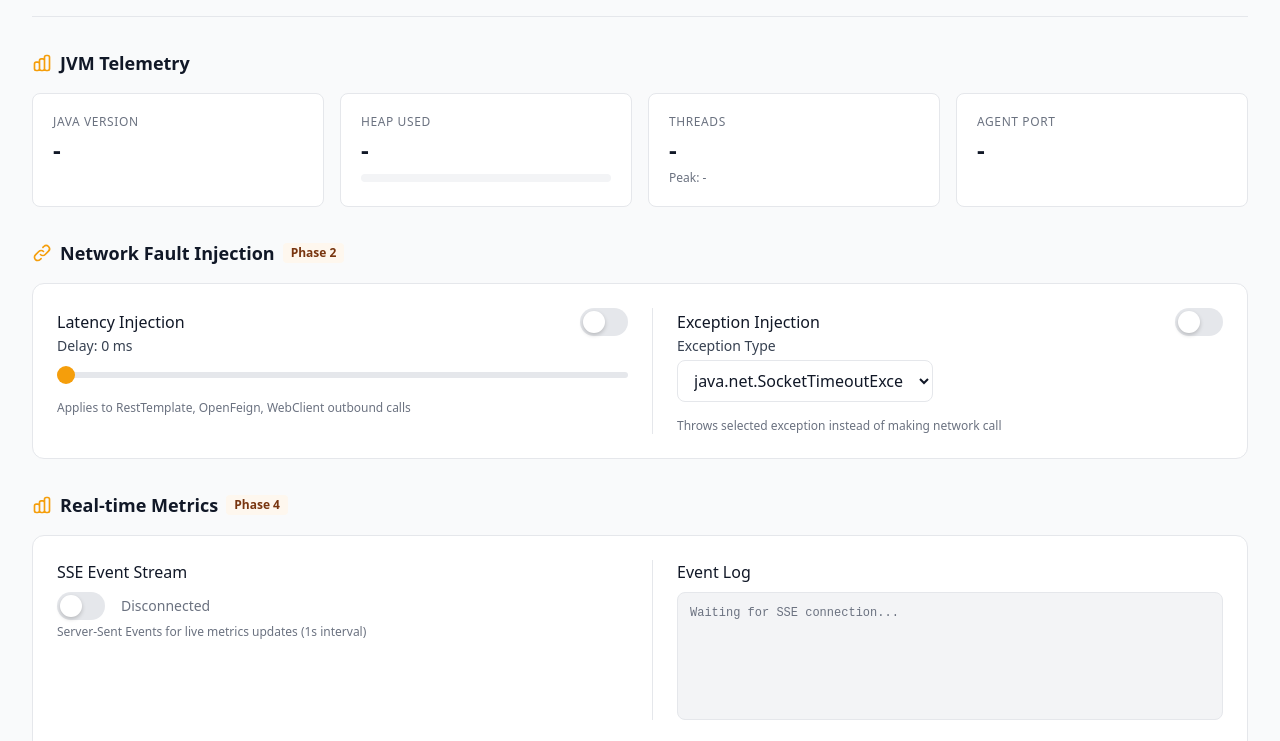
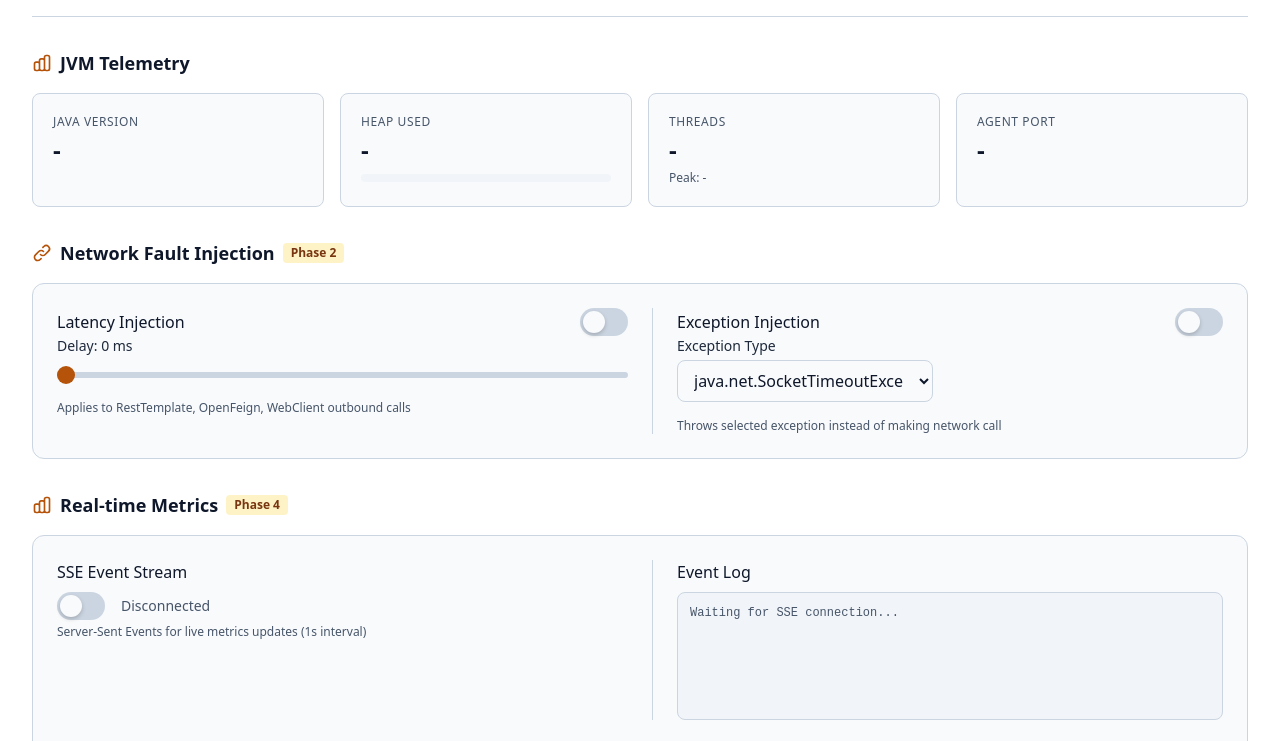
Before and after one commit to haipeng-guo-dev/my-chaos-agent, a plain HTML site: page agent-core/src/main/resources/index.html in a window 1280 px wide. Shown: the part 104-845 px from the top of the page. Drawn offline with nearby package versions, Linux system fonts and the light colour scheme; no server answers.

Commit message:
Improve contrast for both themes + add logo to dashboard

```diff
--- a/agent-core/src/main/resources/index.html
+++ b/agent-core/src/main/resources/index.html
@@ -25,108 +25,110 @@
     </script>
     <style>
         :root {
-            --bg-primary: #f9fafb;
-            --bg-secondary: #ffffff;
-            --bg-tertiary: #f3f4f6;
-            --text-primary: #111827;
-            --text-secondary: #374151;
-            --text-muted: #6b7280;
-            --border-color: #e5e7eb;
-            --border-hover: #d1d5db;
-            --card-shadow: 0 1px 3px rgba(0,0,0,0.1);
-            --card-shadow-hover: 0 10px 25px -5px rgba(0,0,0,0.1);
-            --accent: #f59e0b;
-            --accent-hover: #d97706;
-            --accent-bg: #fef7ee;
+            /* Light theme (default) - High contrast */
+            --bg-primary: #ffffff;
+            --bg-secondary: #f8fafc;
+            --bg-tertiary: #f1f5f9;
+            --text-primary: #0f172a;
+            --text-secondary: #1e293b;
+            --text-muted: #475569;
+            --border-color: #cbd5e1;
+            --border-hover: #94a3b8;
+            --card-shadow: 0 1px 3px rgba(15, 23, 42, 0.1);
+            --card-shadow-hover: 0 10px 25px -5px rgba(15, 23, 42, 0.15);
+            --accent: #b45309;
+            --accent-hover: #92400e;
+            --accent-bg: #fef3c7;
             --accent-text: #78350f;
-            --green-bg: #ecfdf5;
-            --green-text: #065f46;
-            --red-bg: #fef2f2;
+            --green-bg: #dcfce7;
+            --green-text: #166534;
+            --red-bg: #fee2e2;
             --red-text: #991b1b;
-            --yellow-bg: #fffbeb;
+            --yellow-bg: #fef3c7;
             --yellow-text: #92400e;
-            --code-bg: #f3f4f6;
-            --code-text: #374151;
+            --code-bg: #f1f5f9;
+            --code-text: #0f172a;
             --disabled-opacity: 0.5;
         }
 
         @media (prefers-color-scheme: dark) {
             :root:not(.light) {
-                --bg-primary: #111827;
-                --bg-secondary: #1f2937;
-                --bg-tertiary: #374151;
-                --text-primary: #f9fafb;
-                --text-secondary: #e5e7eb;
-                --text-muted: #9ca3af;
-                --border-color: #374151;
-                --border-hover: #4b5563;
-                --card-shadow: 0 1px 3px rgba(0,0,0,0.3);
-                --card-shadow-hover: 0 10px 25px -5px rgba(0,0,0,0.4);
+                /* Dark theme - High contrast */
+                --bg-primary: #020617;
+                --bg-secondary: #0f172a;
+                --bg-tertiary: #1e293b;
+                --text-primary: #f8fafc;
+                --text-secondary: #e2e8f0;
+                --text-muted: #94a3b8;
+                --border-color: #334155;
+                --border-hover: #475569;
+                --card-shadow: 0 1px 3px rgba(0, 0, 0, 0.4);
+                --card-shadow-hover: 0 10px 25px -5px rgba(0, 0, 0, 0.5);
                 --accent: #fbbf24;
                 --accent-hover: #f59e0b;
                 --accent-bg: #78350f;
                 --accent-text: #fef3c7;
                 --green-bg: #064e3b;
-                --green-text: #a7f3d0;
+                --green-text: #86efac;
                 --red-bg: #7f1d1d;
                 --red-text: #fca5a5;
                 --yellow-bg: #78350f;
                 --yellow-text: #fde68a;
-                --code-bg: #1f2937;
-                --code-text: #e5e7eb;
+                --code-bg: #1e293b;
+                --code-text: #f8fafc;
                 --disabled-opacity: 0.6;
             }
         }
 
         .light {
-            --bg-primary: #f9fafb;
-            --bg-secondary: #ffffff;
-            --bg-tertiary: #f3f4f6;
-            --text-primary: #111827;
-            --text-secondary: #374151;
-            --text-muted: #6b7280;
-            --border-color: #e5e7eb;
-            --border-hover: #d1d5db;
-            --card-shadow: 0 1px 3px rgba(0,0,0,0.1);
-            --card-shadow-hover: 0 10px 25px -5px rgba(0,0,0,0.1);
-            --accent: #f59e0b;
-            --accent-hover: #d97706;
-            --accent-bg: #fef7ee;
+            --bg-primary: #ffffff;
+            --bg-secondary: #f8fafc;
+            --bg-tertiary: #f1f5f9;
+            --text-primary: #0f172a;
+            --text-secondary: #1e293b;
+            --text-muted: #475569;
+            --border-color: #cbd5e1;
+            --border-hover: #94a3b8;
+            --card-shadow: 0 1px 3px rgba(15, 23, 42, 0.1);
+            --card-shadow-hover: 0 10px 25px -5px rgba(15, 23, 42, 0.15);
+            --accent: #b45309;
+            --accent-hover: #92400e;
+            --accent-bg: #fef3c7;
             --accent-text: #78350f;
-            --green-bg: #ecfdf5;
-            --green-text: #065f46;
-            --red-bg: #fef2f2;
+            --green-bg: #dcfce7;
+            --green-text: #166534;
+            --red-bg: #fee2e2;
             --red-text: #991b1b;
-            --yellow-bg: #fffbeb;
+            --yellow-bg: #fef3c7;
             --yellow-text: #92400e;
-            --code-bg: #f3f4f6;
-            --code-text: #374151;
+            --code-bg: #f1f5f9;
+            --code-text: #0f172a;
             --disabled-opacity: 0.5;
         }
 
         .dark {
-            --bg-primary: #111827;
-            --bg-secondary: #1f2937;
-            --bg-tertiary: #374151;
-            --text-primary: #f9fafb;
-            --text-secondary: #e5e7eb;
-            --text-muted: #9ca3af;
-            --border-color: #374151;
-            --border-hover: #4b5563;
-            --card-shadow: 0 1px 3px rgba(0,0,0,0.3);
-            --card-shadow-hover: 0 10px 25px -5px rgba(0,0,0,0.4);
+            --bg-primary: #020617;
+            --bg-secondary: #0f172a;
+            --bg-tertiary: #1e293b;
+            --text-primary: #f8fafc;
+            --text-secondary: #e2e8f0;
+            --text-muted: #94a3af;
+            --border-color: #334155;
+            --border-hover: #475569;
+            --card-shadow: 0 1px 3px rgba(0, 0, 0, 0.4);
+            --card-shadow-hover: 0 10px 25px -5px rgba(0, 0, 0, 0.5);
             --accent: #fbbf24;
             --accent-hover: #f59e0b;
             --accent-bg: #78350f;
             --accent-text: #fef3c7;
             --green-bg: #064e3b;
-            --green-text: #a7f3d0;
+            --green-text: #86efac;
             --red-bg: #7f1d1d;
             --red-text: #fca5a5;
             --yellow-bg: #78350f;
             --yellow-text: #fde68a;
-            --code-bg: #1f2937;
-            --code-text: #e5e7eb;
+            --code-bg: #1e293b;
+            --code-text: #f8fafc;
             --disabled-opacity: 0.6;
         }
 
@@ -160,9 +162,12 @@
         <!-- Header -->
         <header class="mb-8">
             <div class="flex items-center justify-between" style="border-bottom: 1px solid var(--border-color); padding-bottom: 1.5rem;">
-                <div>
-                    <h1 class="text-3xl font-bold" style="color: var(--text-primary);">Chaos Agent Dashboard</h1>
-                    <p class="mt-1" style="color: var(--text-muted);">Zero-code JVM Chaos Engineering for Spring Cloud</p>
+                <div class="flex items-center gap-3">
+                    <img src="my-chaos-agent.png" alt="Chaos Agent" style="width: 48px; height: 48px; border-radius: 12px;" onerror="this.style.display='none'">
+                    <div>
+                        <h1 class="text-3xl font-bold" style="color: var(--text-primary);">Chaos Agent Dashboard</h1>
+                        <p class="mt-1" style="color: var(--text-muted);">Zero-code JVM Chaos Engineering for Spring Cloud</p>
+                    </div>
                 </div>
                 <div class="flex items-center gap-4">
                     <div style="background: var(--green-bg); border-radius: 9999px; padding: 0.375rem 0.75rem;">
```
Also changed, not shown: agent-core/src/main/resources/my-chaos-agent.png (added).
